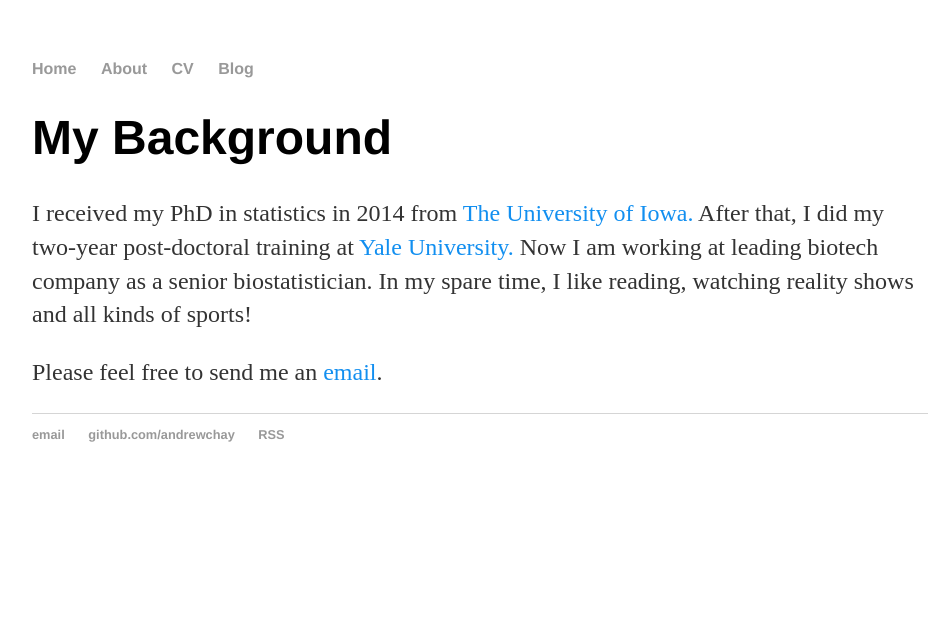
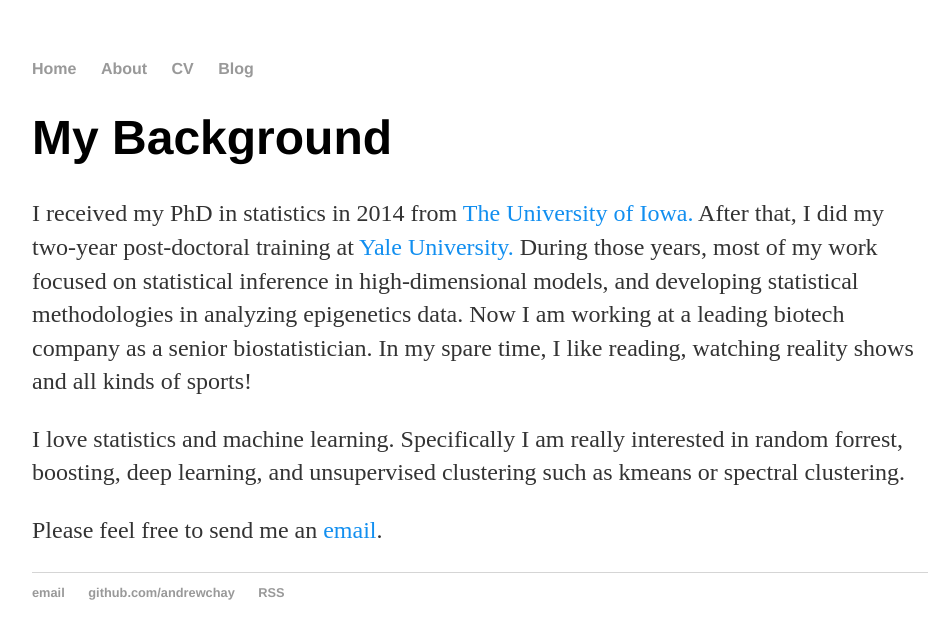
Before and after one commit to andrewchay/andrewchay.github.io, a Jekyll site: the page built from about/index.html, in a window 1280 px wide. Shown: the top 639 px of the page, without its empty margins (160-1104 px from the left). Built offline with Jekyll 4.4.1, drawn with Linux system fonts in a browser that asks for light colours.

Commit message:
updated photo size and interests.

```diff
--- a/about/index.html
+++ b/about/index.html
@@ -6,7 +6,10 @@ title: About Andrew Chai
 	<h1>My Background</h1>
 	<p>
     I received my PhD in statistics in 2014 from <a href="https://stat.uiowa.edu/" style="color: #128ff0
-">The University of Iowa. </a> After that, I did my two-year post-doctoral training at <a href="www.yale.edu" style="color: #128ff0">Yale University. </a> Now I am working at leading biotech company as a senior biostatistician. In my spare time, I like reading, watching reality shows and all kinds of sports!
+">The University of Iowa. </a> After that, I did my two-year post-doctoral training at <a href="www.yale.edu" style="color: #128ff0">Yale University. </a> During those years, most of my work focused on statistical inference in high-dimensional models, and developing statistical methodologies in analyzing epigenetics data. Now I am working at a leading biotech company as a senior biostatistician. In my spare time, I like reading, watching reality shows and all kinds of sports!
+  </p>
+  <p>
+    I love statistics and machine learning. Specifically I am really interested in random forrest, boosting, deep learning, and unsupervised clustering such as kmeans or spectral clustering.
   </p>
   <p>
     Please feel free to send me an <a href="mailto:haochai2@gmail.com" style="color: #128ff0
--- a/index.html
+++ b/index.html
@@ -7,7 +7,7 @@ title: Welcome to Andrew Chai's Personal Website
 	<p>I'm a statistician who works for leading pharma. This is my personal website where I write tech blogs and my reading reports. <a href="/about" style="color: #128ff0
 ">Read more about my life.</a></p>
   <p>
-    <img src="img/20171227_153559.jpg" alt="Me in DC" height='4000' width='6400'>
+    <img src="img/20171227_153559.jpg" alt="Me in DC" height='400' width='640'>
   </p>
 
 </div><!-- /.blurb -->
```
